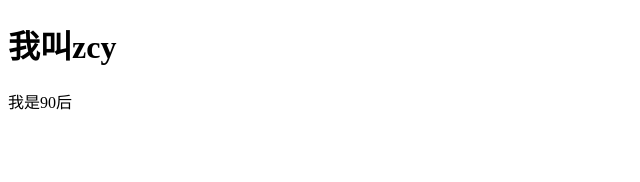
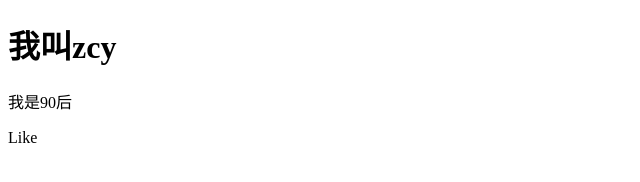
Before and after one commit to Swkklt/blog, a plain HTML site: page index.html in a window 1280 px wide. Shown: the full height of the page, 0-640 px from the left. Drawn offline with Linux system fonts and the light colour scheme.

Commit message:
我的第一篇博客

```diff
--- a/index.html
+++ b/index.html
@@ -8,5 +8,6 @@
 <body>
    <h1>我叫zcy</h1>
    <p>我是90后</p>
+   <p>Like</p>
 </body>
 </html>
```
